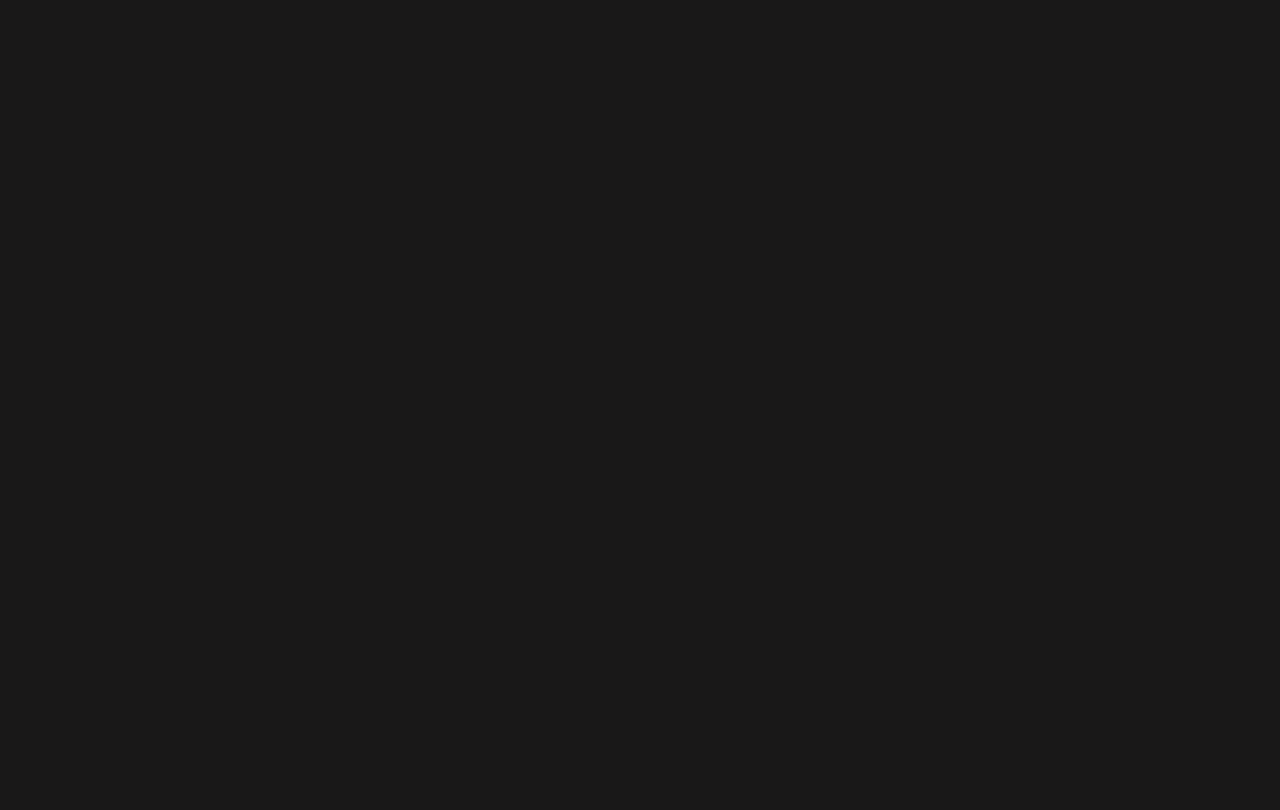
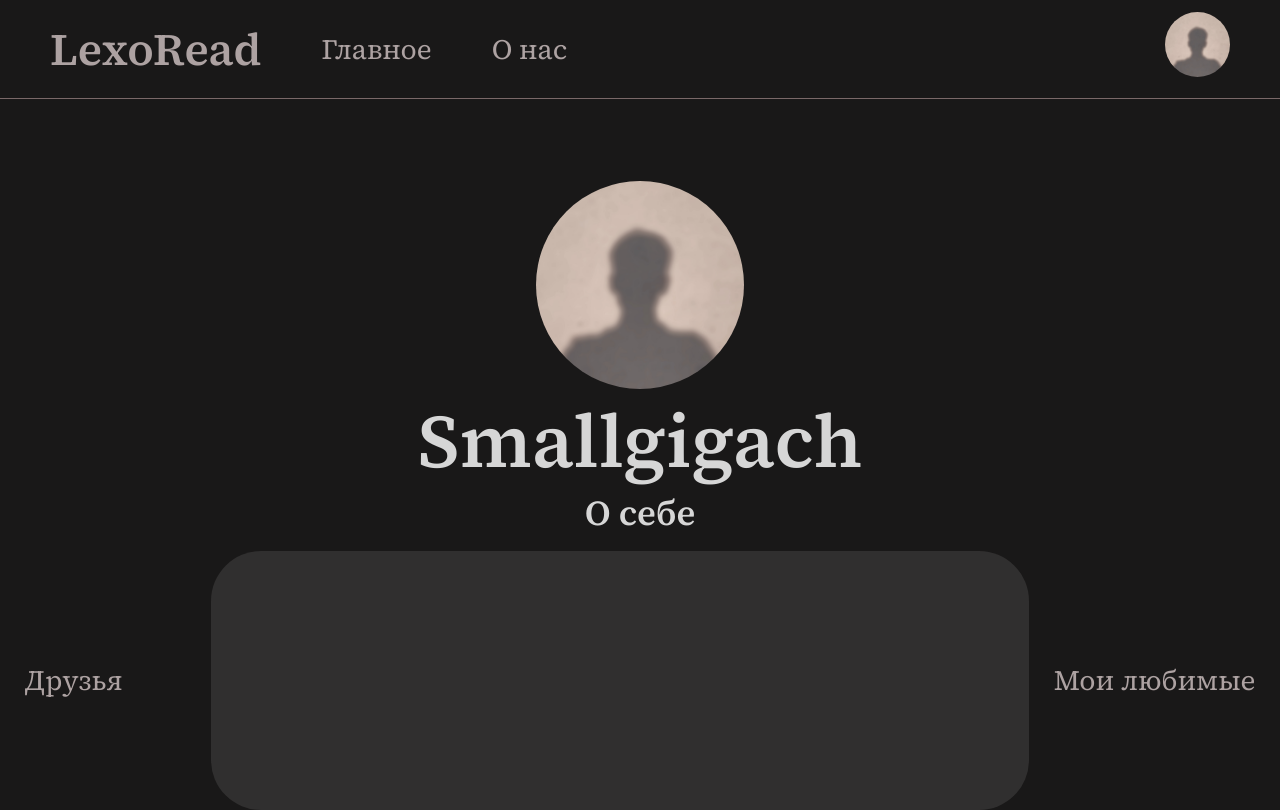
Before and after one commit to par1tet/LexoRead, a React (Vite) app in the folder vite-project/: page /profile in a window 1280 px wide. Before the commit this address had no page. Built offline with nearby package versions, Linux system fonts and the light colour scheme.

Commit message:
feat: add profilePage and add pageComponents:Friends and MyFavouritePage ended

```diff
--- a/vite-project/src/App.tsx
+++ b/vite-project/src/App.tsx
@@ -1,16 +1,20 @@
-import { MainPage } from "./pages/MainPage/MainPage.tsx"
+import { MainPage } from "./pages/MainPage/MainPage.tsx";
 import { Route, Routes } from "react-router-dom";
 import { SignIn } from "./pages/signInUpPage/SignIn.tsx";
 import { SignUp } from "./pages/signInUpPage/SignUp.tsx";
 import { AboutUs } from "./pages/AboutUsPage/AboutUs.tsx";
+import Profile from "./pages/ProfilePage/Profile.tsx";
+import MyFavourite from "./pages/ProfilePage/pagesComponents/MyFavourite.tsx";
 
 export default function App() {
   return (
-      <Routes>
-          <Route path="/auth" index element={<SignIn />} />
-          <Route path="/reg"  element={<SignUp />} />
-          <Route path="/" element={<MainPage />} />
-          <Route path="/aboutUs" element={<AboutUs/>}></Route>
-      </Routes>
+    <Routes>
+      <Route path="/auth" index element={<SignIn />} />
+      <Route path="/reg" element={<SignUp />} />
+      <Route path="/" element={<MainPage />} />
+      <Route path="/aboutUs" element={<AboutUs />}></Route>
+      <Route path="/profile" element={<Profile />}></Route>
+      <Route path="/myfavourite" element={<MyFavourite />}></Route>
+    </Routes>
   );
 }
--- /dev/null
+++ b/vite-project/src/entities/interfaces/IUser.ts
@@ -0,0 +1,4 @@
+export interface IUser {
+	avatarUrl: string;
+	username: string
+}
--- /dev/null
+++ b/vite-project/src/pages/ProfilePage/Profile.module.css
@@ -0,0 +1,52 @@
+.container {
+	width: 100%;
+}
+.header-logo {
+  display: flex;
+  justify-content: center;
+  padding-top: 82px;
+	justify-content: center;
+	align-items: center;
+}
+.header-logo > img {
+  width: 208px;
+  height: 208px;
+  border-radius: 50%;
+}
+.username {
+  font-size: 75px;
+  font-weight: 600;
+  text-align: center;
+	color: #D6D6D6;
+}
+.sub-title {
+	text-align: center;
+	justify-content: center;
+	display: flex;
+	font-size: 35px;
+	font-weight: 600;
+	line-height: 43.86px;
+	text-align: center;
+	color: #D6D6D6;
+	margin-bottom: 15px;
+}
+.description {
+	display: flex;
+	justify-content: space-evenly;
+	text-align: center;
+	align-items: center;
+}
+.description > .description__input {
+	background: #383737BF;
+	border-radius: 50px;
+	white-space: pre-line;
+	resize: none;
+	overflow: hidden;
+	padding-left: 20px;
+	padding-right: 10px;
+	outline: none;
+	border: none;
+	margin-left: 5%;
+	width: 788px;
+	height: 259px;
+}
--- /dev/null
+++ b/vite-project/src/pages/ProfilePage/Profile.tsx
@@ -0,0 +1,23 @@
+import { Header } from "../../widgets/pageComponents/Header";
+import styles from "../ProfilePage/Profile.module.css";
+import avatar from "./../../assets/img/avatar.png";
+import { NavLink } from "react-router-dom";
+export default function Profile() {
+  return (
+    <>
+    <Header></Header>
+      <div className={styles["container"]}>
+        <div className={styles["header-logo"]}>
+          <img src={avatar} alt="avatarUrl" />
+        </div>
+        <div className={styles["username"]}>Smallgigach</div>
+				<span className={styles["sub-title"]}>О себе</span>
+        <div className={styles["description"]}>
+          <NavLink to={"/myfriends"}>Друзья</NavLink>
+          <textarea className={styles["description__input"]} />
+          <NavLink to={"/myfavourite"} >Мои любимые</NavLink>
+        </div>
+      </div>
+    </>
+  );
+}
--- /dev/null
+++ b/vite-project/src/pages/ProfilePage/pagesComponents/MyFavourite.module.css
@@ -0,0 +1,29 @@
+.header-logo {
+	  display: flex;
+  justify-content: center;
+  padding-top: 82px;
+	justify-content: center;
+	align-items: center;
+}
+.header-logo > img {
+	width: 208px;
+  height: 208px;
+  border-radius: 50%;
+}
+.username {
+  font-size: 75px;
+  font-weight: 600;
+  text-align: center;
+	color: #D6D6D6;
+}
+.sub-title {
+	text-align: center;
+	justify-content: center;
+	display: flex;
+	font-size: 35px;
+	font-weight: 600;
+	line-height: 43.86px;
+	text-align: center;
+	color: #D6D6D6;
+	margin-bottom: 15px;
+}
--- /dev/null
+++ b/vite-project/src/pages/ProfilePage/pagesComponents/MyFavourite.tsx
@@ -0,0 +1,25 @@
+import styles from "../pagesComponents/MyFavourite.module.css";
+import avatar from "../../../assets/img/avatar.png";
+import { ListBooks } from "../../../widgets/pageComponents/ListBooks";
+import { Header } from "../../../widgets/pageComponents/Header";
+export default function MyFavourite() {
+  return (
+    <>
+    <Header></Header>
+      <div className={styles["container"]}>
+        <div className={styles["header-logo"]}>
+          <img src={avatar} alt="avatarUrl" />
+        </div>
+				<div className={styles["username"]}>Smallgigach</div>
+				<span className={styles["sub-title"]}>Мои Книги</span>
+				{(['Мои любимые']).map(title => <ListBooks coverPaths={[
+                'https://i.pinimg.com/564x/f5/6a/23/f56a2337c49ee22c298b740c77cc8d17.jpg',
+                'https://i.pinimg.com/736x/af/44/80/af4480b2d95058a9c6790b45d0e05d13.jpg',
+                'https://i.pinimg.com/564x/7f/22/d5/7f22d598d7993db72141ce8bd3826b5b.jpg',
+                'https://i.pinimg.com/564x/9f/8b/37/9f8b377f90c0919cffb31a83d0eb8f36.jpg',
+                'https://i.pinimg.com/564x/0f/22/0f/0f220f78958c8f5e81270d18b692ba9c.jpg',
+            ]} title={title}/>)}
+      </div>
+    </>
+  );
+}
--- a/vite-project/src/widgets/pageComponents/ListBooks.module.css
+++ b/vite-project/src/widgets/pageComponents/ListBooks.module.css
@@ -1,6 +1,6 @@
 .listBooks__books {
     display: flex;
-    gap: 12px;
+    gap: 20px;
     width: 100%;
     justify-content: center;
 
```
Also changed, not shown: vite-project/src/entities/classes/user.ts (added, +10 -0 lines).
